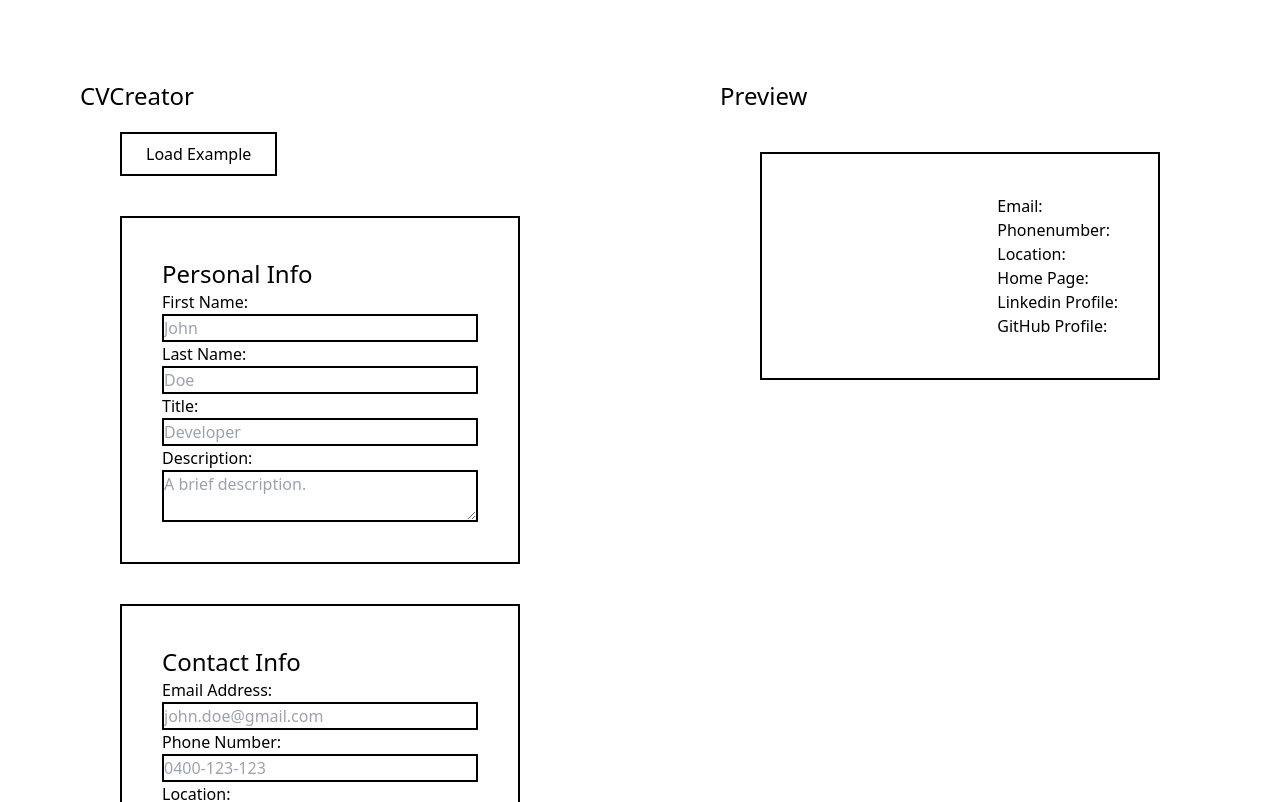
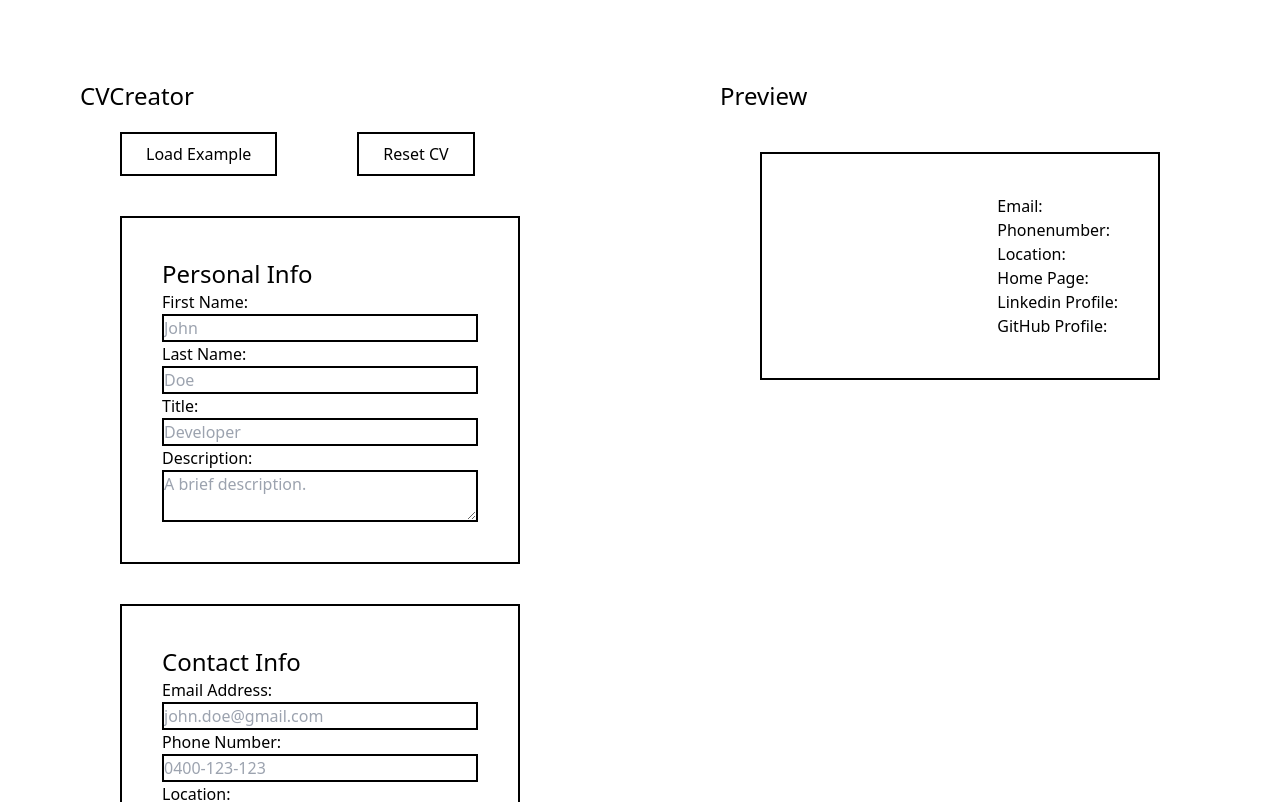
Before and after one commit to aarnif/CVApplication, a React (Vite) app: page / in a window 1280 px wide. Shown: the top 802 px of the page. Built offline with nearby package versions, Linux system fonts and the light colour scheme.

Commit message:
Add reset CV

```diff
--- a/src/App.jsx
+++ b/src/App.jsx
@@ -25,6 +25,15 @@ function App() {
     setWorkExperience(exampleData.workExperience);
     setEducation(exampleData.education);
     setSkills(exampleData.skills);
+  };
+
+  const handleReset = () => {
+    console.log("Clicked reset CV.");
+    setPersonalInfo(emptyData.personalInfo);
+    setContactInfo(emptyData.contactInfo);
+    setWorkExperience(emptyData.workExperience);
+    setEducation(emptyData.education);
+    setSkills(emptyData.skills);
   };
 
   const handlePersonalInfoChange = (event) => {
@@ -159,6 +168,7 @@ function App() {
     <>
       <CVCreator
         handleLoadExample={handleLoadExample}
+        handleReset={handleReset}
         personalInfo={personalInfo}
         handlePersonalInfoChange={handlePersonalInfoChange}
         contactInfo={contactInfo}
--- a/src/components/CVCreator/index.jsx
+++ b/src/components/CVCreator/index.jsx
@@ -7,6 +7,7 @@ import Skill from "./Skill";
 
 const CVCreator = ({
   handleLoadExample,
+  handleReset,
   personalInfo,
   handlePersonalInfoChange,
   contactInfo,
@@ -32,6 +33,12 @@ const CVCreator = ({
         onClick={handleLoadExample}
       >
         Load Example
+      </button>
+      <button
+        className="border-2 border-black mx-10 mt-5 px-6 py-2"
+        onClick={handleReset}
+      >
+        Reset CV
       </button>
       <PersonalInfo
         personalInfo={personalInfo}
```
